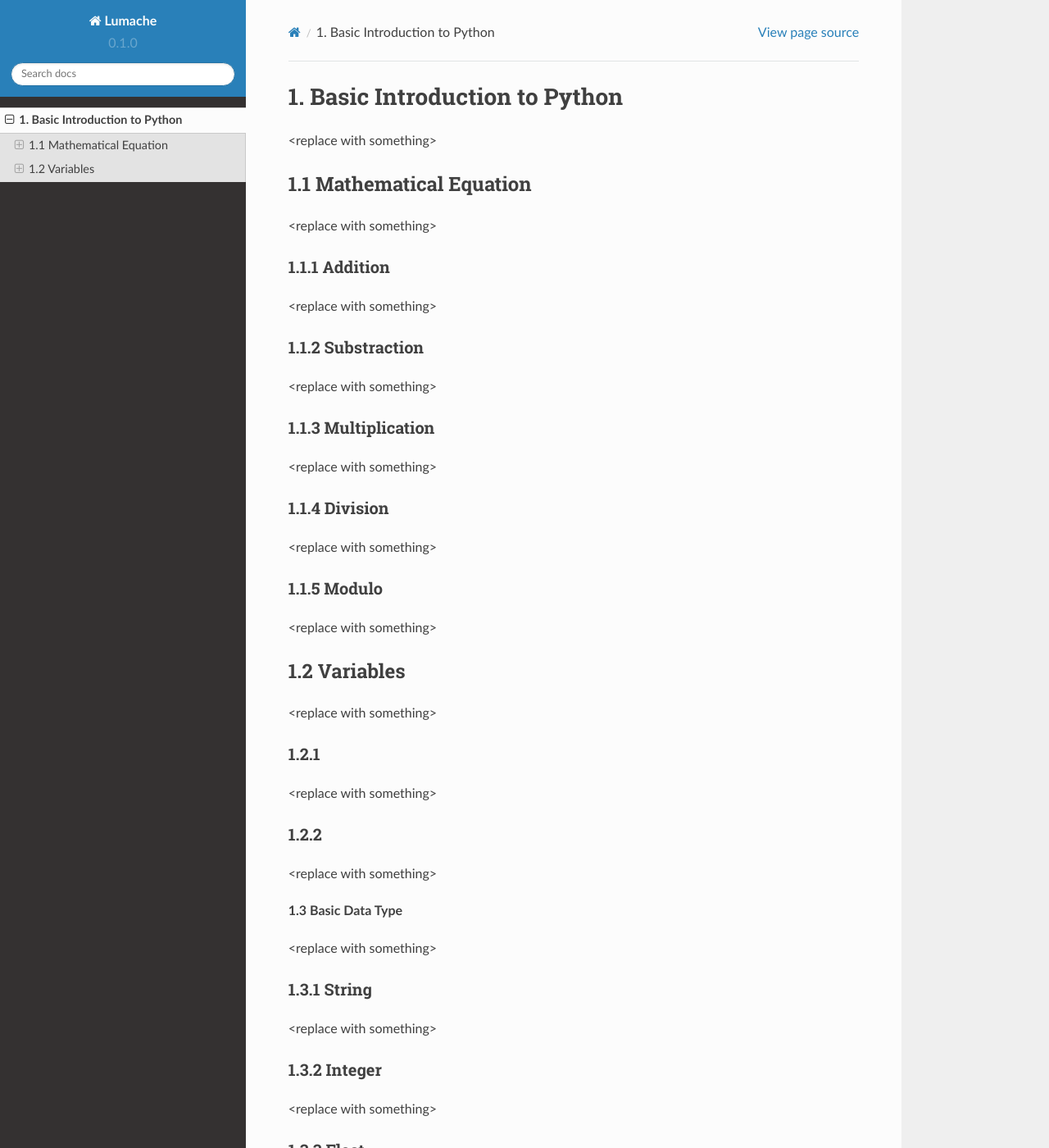
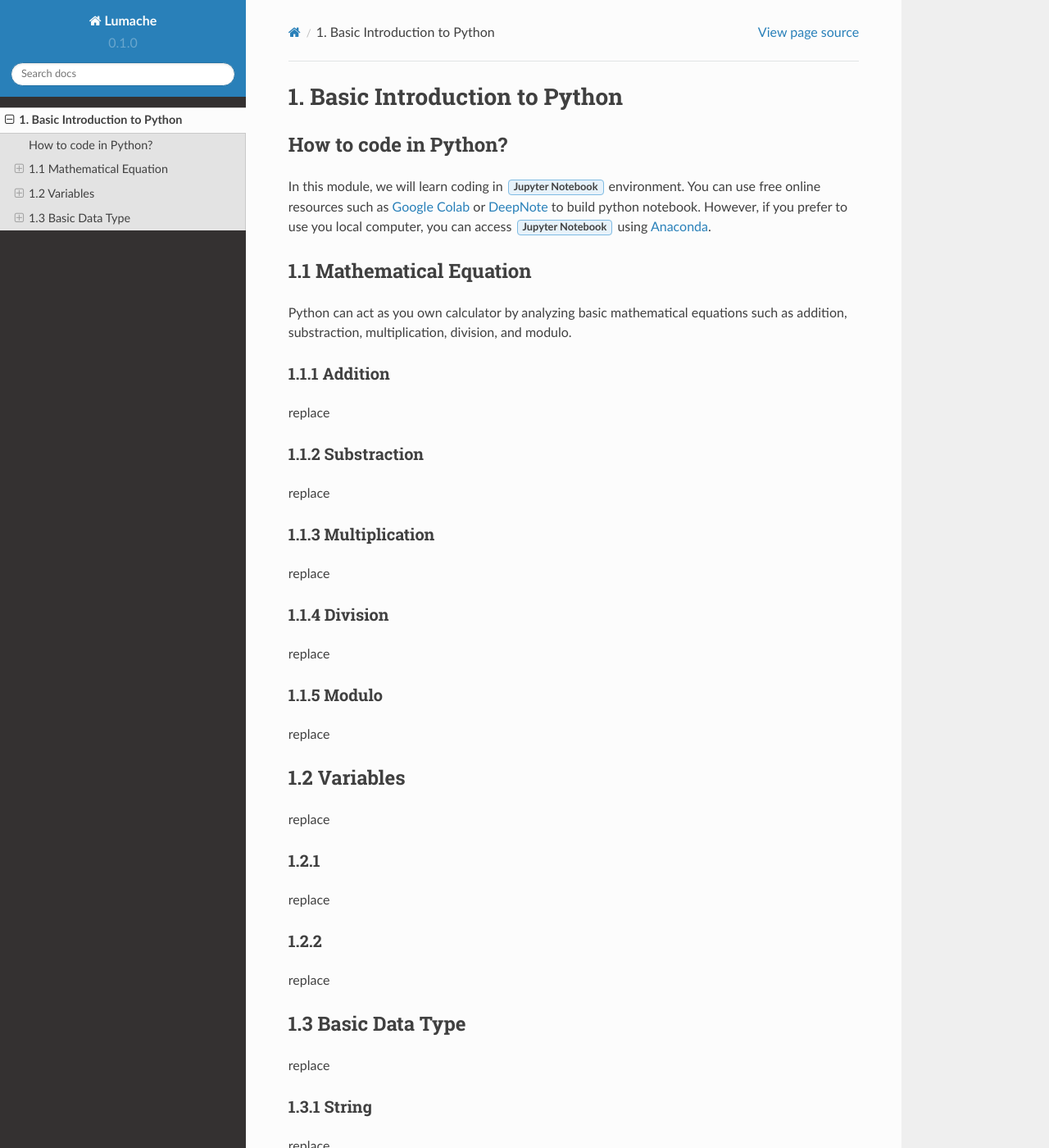
Before and after one commit to ellsafiorenza/python-materials, a Sphinx documentation site: the page built from docs/source/module-1.rst, in a window 1280 px wide and 1400 px high. Shown: the whole window at 82% size. Built offline with Sphinx 7.4.7 and the Read the Docs theme 2.0.0, drawn with Linux system fonts in a browser that asks for light colours; some of the changed text lies outside the part shown.

Commit message:
Update module-1.rst

```diff
--- a/docs/source/module-1.rst
+++ b/docs/source/module-1.rst
@@ -1,74 +1,81 @@
 1. Basic Introduction to Python
 ===============================
 
-<replace with something>
+How to code in Python?
+----------------------
+
+In this module, we will learn coding in :guilabel:`Jupyter Notebook` environment.
+You can use free online resources such as `Google Colab <https://colab.research.google.com>`_
+or `DeepNote <https://deepnote.com>`_ to build python notebook.
+However, if you prefer to use you local computer, you can access :guilabel:`Jupyter Notebook`
+using `Anaconda <https://www.anaconda.com/>`_.
 
 1.1 Mathematical Equation
 -------------------------
 
-<replace with something>
+Python can act as you own calculator by analyzing basic mathematical equations such as addition, substraction, multiplication, division, and modulo.
 
 1.1.1 Addition
 ~~~~~~~~~~~~~~
 
-<replace with something>
+replace
 
 1.1.2 Substraction
 ~~~~~~~~~~~~~~~~~~
 
-<replace with something>
+replace
 
 1.1.3 Multiplication
 ~~~~~~~~~~~~~~~~~~~~
 
-<replace with something>
+replace
 
 1.1.4 Division
 ~~~~~~~~~~~~~~
 
-<replace with something>
+replace
 
 1.1.5 Modulo
 ~~~~~~~~~~~~
 
-<replace with something>
+replace
 
 1.2 Variables
 -------------
 
-<replace with something>
+replace
 
 1.2.1
 ~~~~~
 
-<replace with something>
+replace
 
 1.2.2
 ~~~~~
 
-<replace with something>
+replace
 
 1.3 Basic Data Type
-  -------------------
+-------------------
 
-<replace with something>
+replace
 
 1.3.1 String
 ~~~~~~~~~~~~
 
-<replace with something>
+replace
 
 1.3.2 Integer
 ~~~~~~~~~~~~~
 
-<replace with something>
+replace
 
 1.3.3 Float
 ~~~~~~~~~~~
 
-<replace with something>
+replace
 
 1.3.4 Boolean
 ~~~~~~~~~~~~~
 
-<replace with something>
+replace
```
